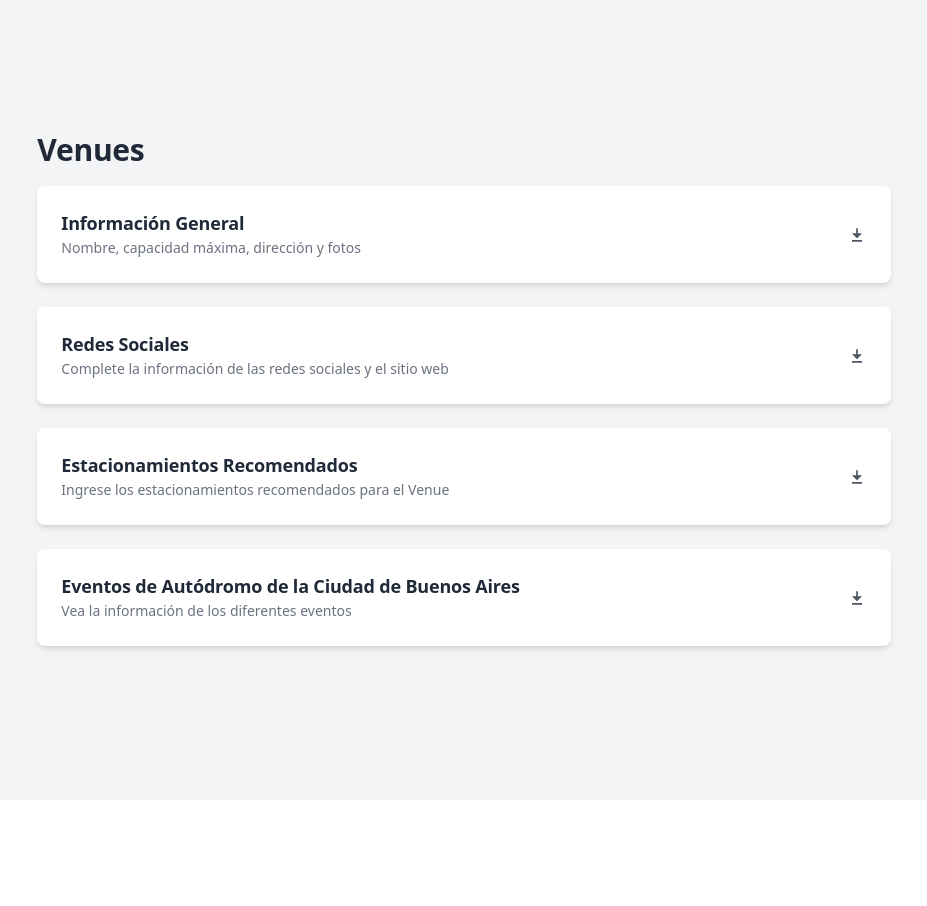
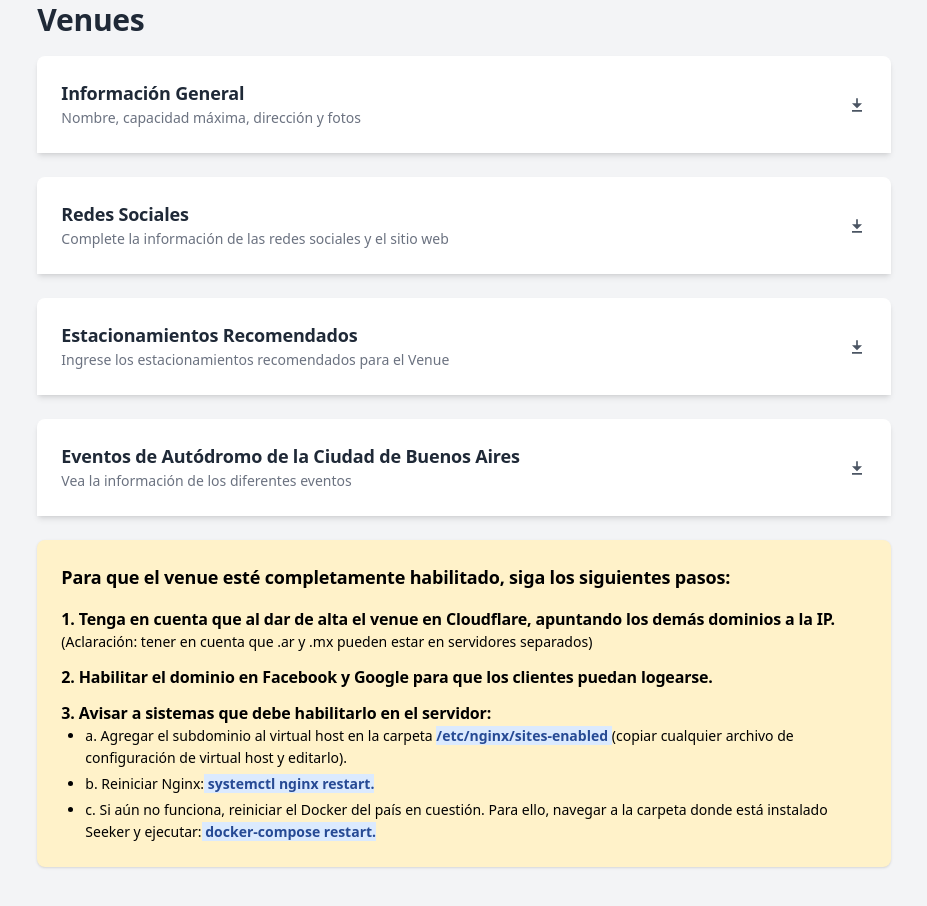
Before and after one commit to seekerparkingdev/backoffice-frontend, a React (Vite) app: page /evento/1 in a window 1280 px wide. Shown: the whole page, without its empty margins (176-1103 px from the left). Before the commit the page ends 800 px from the top, so only its background shows below. Built offline with nearby package versions, Linux system fonts and the light colour scheme.

Commit message:
Vista nuevo venue estilos

```diff
--- a/src/App.jsx
+++ b/src/App.jsx
@@ -10,7 +10,7 @@
 import VenueEdit from "./views/venues/venueEdit";
 import Eventos from "./views/eventos/Eventos";
 import Evento from "./views/eventos/Evento";
-import ViewnewVenue from "./views/venues/ViewnewVenue";
+
 // IMPORTACION DE LAS VIEW PARA LAS RUTAS
 
 function App() {
@@ -19,7 +19,6 @@
       <Routes>
         <Route path="/venues" element={<Venue />} />
         <Route path="/venues/:id" element={<VenueEdit />} />
-        <Route path="/venues/new" element={<ViewnewVenue />} />
         <Route path="/eventos" element={<Eventos />} />
         <Route path="/evento/:id" element={<Evento />} />
 
--- /dev/null
+++ b/src/components/venues/VenueTable.jsx
@@ -0,0 +1,32 @@
+const VenueSetup = () => {
+    return (
+      <div className="bg-yellow-50 p-6 rounded-lg shadow mb-10">
+        <h2 className="text-lg font-bold mb-4">Para que el venue esté completamente habilitado, siga los siguientes pasos:</h2>
+        <ul className="space-y-3">
+          <li>
+            <div className="font-bold text-base">1. Tenga en cuenta que al dar de alta el venue en Cloudflare, apuntando los demás dominios a la IP.</div>
+            <div className="text-sm">(Aclaración: tener en cuenta que .ar y .mx pueden estar en servidores separados)</div>
+          </li>
+          <li>
+            <div className="font-bold text-base">2. Habilitar el dominio en Facebook y Google para que los clientes puedan logearse.</div>
+          </li>
+          <li>
+            <div className="font-bold text-base">3. Avisar a sistemas que debe habilitarlo en el servidor:</div>
+            <ul className="list-disc pl-6 space-y-1 text-sm">
+              <li>
+                <div>a. Agregar el subdominio al virtual host en la carpeta <span className="bg-blue-100"><b className="text-customBlue"> /etc/nginx/sites-enabled </b></span> (copiar cualquier archivo de configuración de virtual host y editarlo).</div>
+              </li>
+              <li>
+                <div>b. Reiniciar Nginx:<span className="bg-blue-100"><b className="text-customBlue"> systemctl nginx restart.</b></span> </div>
+              </li>
+              <li>
+                <div>c. Si aún no funciona, reiniciar el Docker del país en cuestión. Para ello, navegar a la carpeta donde está instalado Seeker y ejecutar:<span className="bg-blue-100"><b className="text-customBlue"> docker-compose restart.</b></span></div>
+              </li>
+            </ul>
+          </li>
+        </ul>
+      </div>
+    );
+  };
+
+  export {VenueSetup}
--- a/src/components/venues/edit/InfoForm.jsx
+++ b/src/components/venues/edit/InfoForm.jsx
@@ -28,7 +28,7 @@
   };
 
   return (
-    <div className="mb-4 mt-0 mx-auto p-6 bg-white shadow-lg rounded-lg">
+    <div className="mb-4 mt-0 mx-auto p-6 bg-white shadow-lg rounded-bl-lg">
       <form action="onSubmit" className="space-y-6">
 
         <div className="grid grid-cols-4 gap-4 items-end">
--- /dev/null
+++ b/src/components/venues/edit/Recomendado.jsx
@@ -0,0 +1,36 @@
+import { IoMdAddCircle } from "react-icons/io";
+const Recomendado = () => {
+  return (
+    <div className="mb-4 mt-0 mx-auto p-6 bg-white shadow-lg rounded-bl-lg">
+      <form action="onSubmit" className="space-y-6">
+        <div className="grid grid-cols-4 gap-4 items-end">
+          <div className="col-span-3">
+            <label
+              htmlFor="direccion"
+              className="block text-gray-700 font-medium"
+            >
+              Estacionamiento
+            </label>
+
+            <input
+              type="text"
+              id="direccion"
+              name="direccion"
+              className="w-full px-4 py-2 border border-gray-300 rounded-lg focus:outline-none focus:ring-2 focus:ring-blue-500"
+            />
+          </div>
+          <div className="col-span-1">
+            <button
+              type="button"
+              className="flex items-center justify-center gap-2 px-20 py-2 bg-blue-500 text-white font-semibold rounded-lg hover:bg-blue-600 transition-colors"
+            >
+              <IoMdAddCircle size={20} />
+              <span>Añadir</span>
+            </button>
+          </div>
+        </div>
+      </form>
+    </div>
+  );
+};
+export { Recomendado };
--- a/src/page/venues/edit/InfoGeneralPage.jsx
+++ b/src/page/venues/edit/InfoGeneralPage.jsx
@@ -1,22 +1,25 @@
 import { useState } from "react";
+import { BiSolidArrowToBottom, BiSolidArrowToTop } from "react-icons/bi";
+// COMPONENTES
 import { Titulo } from "../../../components/Titulo";
 import { InfoForm } from "../../../components/venues/edit/InfoForm";
 import { TituloParrafo } from "../../../components/venues/edit/TituloParrafo";
-import { BiSolidArrowToBottom } from "react-icons/bi";
-import { BiSolidArrowToTop } from "react-icons/bi";
 import { Redes } from "../../../components/venues/edit/Redes";
+import { Recomendado } from "../../../components/venues/edit/Recomendado";
+import { VenueSetup } from "../../../components/venues/VenueTable";
 
 const InfoGeneralPage = ({ id }) => {
-  const [isInfoFormVisible, setIsInfoFormVisible] = useState(false);
-  const [isRedesVisible, setIsRedesVisible] = useState(false);
+  const [visibility, setVisibility] = useState({
+    infoForm: false,
+    redes: false,
+    recomendado: false,
+  });
 
-  const handleToggleClickInfo = (event) => {
-    event.preventDefault();
-    setIsInfoFormVisible((prevState) => !prevState);
-  };
-  const handleToggleClickRedes = (event) => {
-    event.preventDefault();
-    setIsRedesVisible((prevState) => !prevState);
+  const handleToggleVisibility = (section) => {
+    setVisibility((prevState) => ({
+      ...prevState,
+      [section]: !prevState[section],
+    }));
   };
 
   return (
@@ -25,54 +28,73 @@
         <div className="mb-4">
           <Titulo titulo="Venues" />
         </div>
+
+        {/* PRIMER PASO */}
         <div>
-          <div>
-            <div className="bg-white shadow-md rounded-lg p-6 mb-6 flex items-center justify-between">
+          <div className="bg-white shadow-md rounded-t-lg p-6 flex items-center justify-between">
             <TituloParrafo
               titulo="Información General"
               parrafo="Nombre, capacidad máxima, dirección y fotos"
             />
-              <button onClick={handleToggleClickInfo}>
-                {isInfoFormVisible ? (
+            <button onClick={() => handleToggleVisibility("infoForm")}>
+              {visibility.infoForm ? (
                 <BiSolidArrowToTop size={20} className="text-gray-600" />
               ) : (
                 <BiSolidArrowToBottom size={20} className="text-gray-600" />
               )}
             </button>
           </div>
+          {visibility.infoForm && <InfoForm />}
+        </div>
 
-            {isInfoFormVisible && <InfoForm />}
-          </div>
+        {/* SEGUNDO PASO */}
         <div>
-            <div className="bg-white shadow-md rounded-lg p-6 mb-6 flex items-center justify-between">
+          <div className="bg-white shadow-md rounded-t-lg p-6 mt-6 flex items-center justify-between">
             <TituloParrafo
               titulo="Redes Sociales"
               parrafo="Complete la información de las redes sociales y el sitio web"
             />
-              <button onClick={handleToggleClickRedes}>
-                {isRedesVisible ? (
+            <button onClick={() => handleToggleVisibility("redes")}>
+              {visibility.redes ? (
                 <BiSolidArrowToTop size={20} className="text-gray-600" />
               ) : (
                 <BiSolidArrowToBottom size={20} className="text-gray-600" />
               )}
             </button>
           </div>
-            {isRedesVisible && <Redes />}
+          {visibility.redes && <Redes />}
         </div>
-          <div className="bg-white shadow-md rounded-lg p-6 mb-6 flex items-center justify-between">
+
+        {/* TERCER PASO */}
+        <div>
+          <div className="bg-white shadow-md rounded-t-lg p-6 mt-6 flex items-center justify-between">
             <TituloParrafo
               titulo="Estacionamientos Recomendados"
               parrafo="Ingrese los estacionamientos recomendados para el Venue"
             />
+            <button onClick={() => handleToggleVisibility("recomendado")}>
+              {visibility.recomendado ? (
+                <BiSolidArrowToTop size={20} className="text-gray-600" />
+              ) : (
                 <BiSolidArrowToBottom size={20} className="text-gray-600" />
+              )}
+            </button>
           </div>
-          <div className="bg-white shadow-md rounded-lg p-6 mb-6 flex items-center justify-between">
+          {visibility.recomendado && <Recomendado />}
+        </div>
+
+        {/* CUARTO PASO */}
+        {id !== "new" && (
+          <div className="bg-white shadow-md rounded-t-lg p-6 mt-6 flex items-center justify-between">
             <TituloParrafo
               titulo="Eventos de Autódromo de la Ciudad de Buenos Aires"
               parrafo="Vea la información de los diferentes eventos"
             />
             <BiSolidArrowToBottom size={20} className="text-gray-600" />
           </div>
+        )}
+        <div className="mt-6">
+          <VenueSetup />
         </div>
       </div>
     </div>
--- a/src/page/venues/new/NewVenuePage.jsx
+++ /dev/null
@@ -1,9 +0,0 @@
-const NewVenuePage = () => {
-    return(
-        <div>
-            <h1>Crear Nuevo Estadio Page</h1>
-        </div>
-    )
-}
-
-export { NewVenuePage }
--- a/src/views/venues/ViewnewVenue.jsx
+++ /dev/null
@@ -1,11 +0,0 @@
-import { NewVenuePage } from "../../page/venues/new/NewVenuePage"
-const ViewnewVenue = () => {
-
-    return(
-        <div>
-            <NewVenuePage />
-        </div>
-    )
-}
-
-export default ViewnewVenue;
--- a/tailwind.config.js
+++ b/tailwind.config.js
@@ -9,6 +9,8 @@
   theme: {
     extend: {
       colors: {
+        customBlueFondo: '#033df5',
+        customBlue: '#264A94',
         gray: {
           50: '#F9FAFB',
           100: '#F3F4F6',
```
Also changed, not shown: src/components/venues/edit/Redes.jsx (+19 -6 lines). Lines whose indentation alone changed are shown as unchanged.
